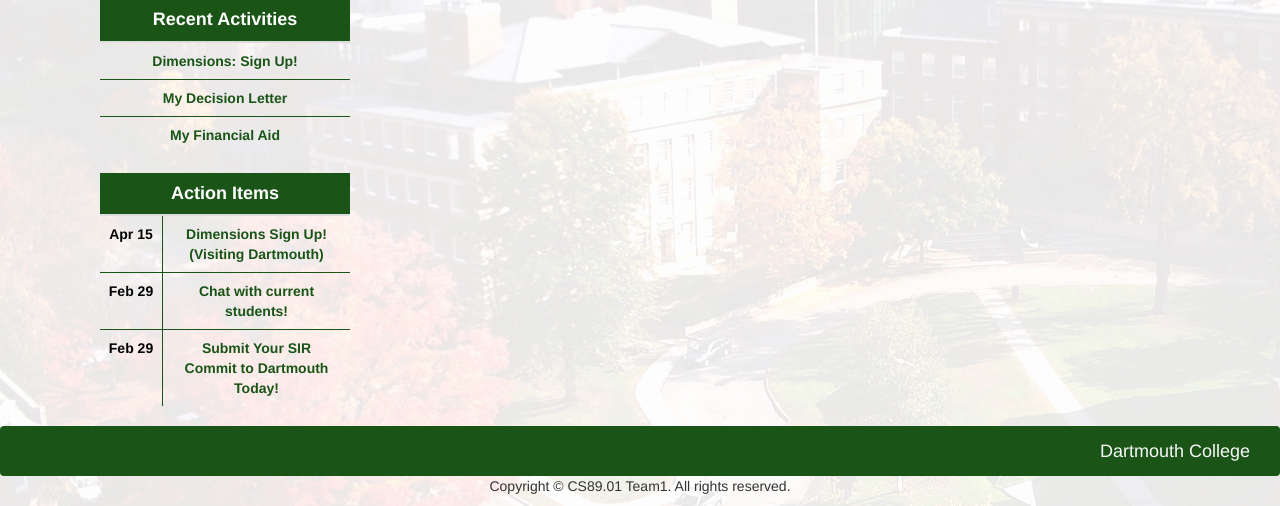
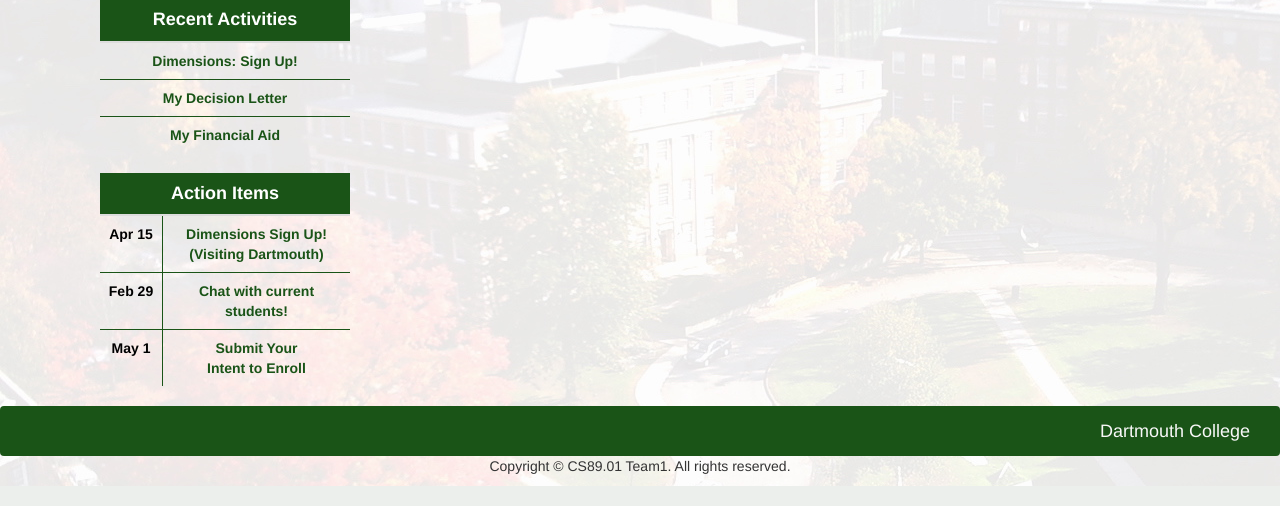
Before and after one commit to shawnyxie/BannerRedesign, a PHP site: page /decision_letter.php in a window 1280 px wide; the page is wider, and only the part inside the window is pictured. Shown: the part 398-904 px from the top of that part. Run offline with PHP 8.4, Linux system fonts and the light colour scheme; some libraries are stand-ins or nearby versions.

Commit message:
more changes

```diff
--- a/applicant_login.php
+++ b/applicant_login.php
@@ -89,9 +89,8 @@
               <div class="row">
                 <input type="submit" hidefocus="true" class="btn btn-primary btn-lg" id="LOGIN" value="Login" role="button" style="margin-top:40px; background-color:#1A5417; border:hidden"></a>
               </div>
-
               <div class="row" style="margin-top:15px">
-              	<a style="color:#1A5417" href="https://apply.dartmouth.edu/account/reset?r=https%3a%2f%2fapply.dartmouth.edu%2fapply%2fstatus&s=&ds=">Forgot Password?</a>
+              	<a style="color:#1A5417" target="_blank" href="https://apply.dartmouth.edu/account/reset?r=https%3a%2f%2fapply.dartmouth.edu%2fapply%2fstatus&s=&ds=">Forgot Password?</a>
               </div>
               <div class="row" style="margin-top:5px">
               	<a style="color:#1A5417" href="index.php">Already a Student? Login here.</a>
--- a/decision_letter.php
+++ b/decision_letter.php
@@ -111,8 +111,8 @@ $(function(){
                     <td width="75%"><a style="font-weight:bold; color:hsla(117,57%,21%,1.00); "target="_blank" href="http://tech.dartmouth.edu/its/services-support/ask-person/live-chat" style="color:black">Chat with current students!</a></td>
                   </tr>
                   <tr>
-                    <td width="25%"><p style="color:black; font-weight:bold">Feb 29</p></td>
-                    <td width="75%"><a style="font-weight:bold; color:hsla(117,57%,21%,1.00);" href="#" style="color:black">Submit Your SIR <br/> Commit to Dartmouth Today!</a></td>
+                    <td width="25%"><p style="color:black; font-weight:bold">May 1</p></td>
+                    <td width="75%"><a style="font-weight:bold; color:hsla(117,57%,21%,1.00);" href="#" style="color:black">Submit Your<br/>Intent to Enroll</a></td>
                   </tr>
                 </tbody>
               </table>
```
